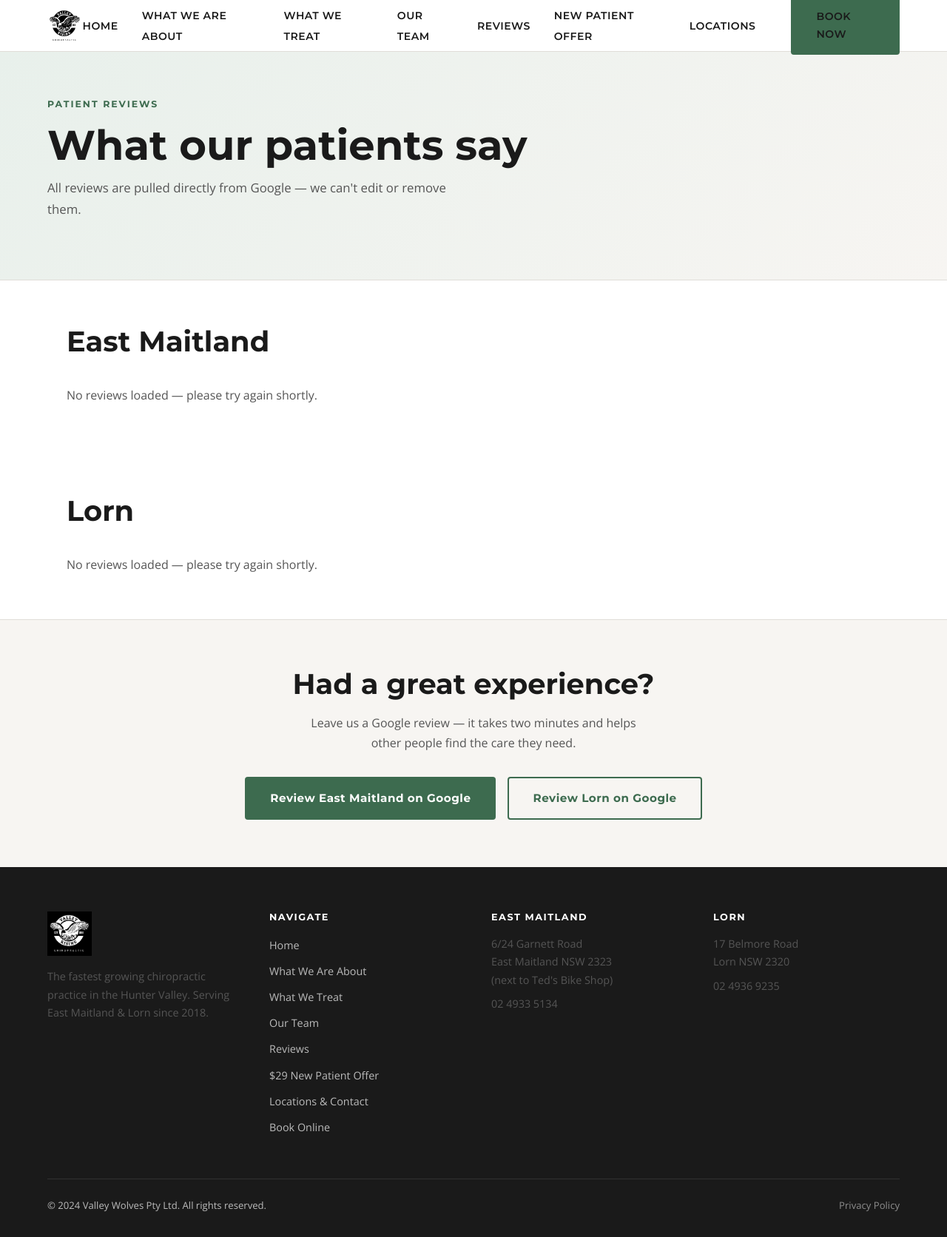
After one commit to mymedsbot/valleyrising-web, a Flask app: page /reviews in a window 1280 px wide. The commit adds this page. Shown: the whole page at 74% size. Run offline with Flask 3, Linux system fonts and the light colour scheme.

Commit message:
Add Google Places reviews widget - live reviews from both locations with 24h caching

```diff
--- a/app.py
+++ b/app.py
@@ -1,35 +1,120 @@
-from flask import Flask, render_template, send_from_directory
+from flask import Flask, render_template, send_from_directory, jsonify
 import os
+import requests
+import time
 
 app = Flask(__name__)
 
+# ── Google Places config ──────────────────────────────────────────────────────
+GOOGLE_API_KEY = os.environ.get('GOOGLE_PLACES_API_KEY', '')
+PLACES = {
+    'East Maitland': 'ChIJVzN8YLtGc2sR9xi91dt3ODs',
+    'Lorn':          'ChIJ72daE5Rpc2sRt39-Zv10Uns',
+}
+PLACES_API_BASE = 'https://places.googleapis.com/v1/places'
+REFERER = 'https://valleyrising-web-production.up.railway.app'
+
+# Simple in-memory cache: { place_id: { 'data': {...}, 'ts': float } }
+_review_cache = {}
+CACHE_TTL = 86400  # 24 hours
+
+
+def _fetch_place(place_id):
+    """Fetch rating + reviews for a single place from the Places API (New)."""
+    url = f'{PLACES_API_BASE}/{place_id}'
+    resp = requests.get(url, headers={
+        'X-Goog-Api-Key': GOOGLE_API_KEY,
+        'X-Goog-FieldMask': 'displayName,rating,userRatingCount,reviews',
+        'Referer': REFERER,
+    }, timeout=8)
+    resp.raise_for_status()
+    return resp.json()
+
+
+def get_reviews():
+    """Return reviews for all locations, using cache where fresh."""
+    result = {}
+    for location_name, place_id in PLACES.items():
+        cached = _review_cache.get(place_id)
+        if cached and (time.time() - cached['ts']) < CACHE_TTL:
+            result[location_name] = cached['data']
+            continue
+        try:
+            data = _fetch_place(place_id)
+            reviews = []
+            for r in data.get('reviews', []):
+                text = r.get('text', {}).get('text', '')
+                if not text:
+                    continue
+                reviews.append({
+                    'author':   r['authorAttribution']['displayName'],
+                    'rating':   r.get('rating', 5),
+                    'text':     text,
+                    'relative': r.get('relativePublishTimeDescription', ''),
+                    'photo':    r['authorAttribution'].get('photoUri', ''),
+                })
+            place_data = {
+                'rating':       data.get('rating', 0),
+                'review_count': data.get('userRatingCount', 0),
+                'reviews':      reviews,
+            }
+            _review_cache[place_id] = {'data': place_data, 'ts': time.time()}
+            result[location_name] = place_data
+        except Exception as e:
+            app.logger.error(f'Failed to fetch reviews for {location_name}: {e}')
+            result[location_name] = {'rating': 0, 'review_count': 0, 'reviews': []}
+    return result
+
+
+# ── Routes ────────────────────────────────────────────────────────────────────
+
 @app.route('/')
 def index():
-    return render_template('index.html')
+    places = get_reviews()
+    # Pick up to 3 reviews for the homepage snippet (mix both locations)
+    featured = []
+    for loc, data in places.items():
+        for r in data['reviews']:
+            featured.append({**r, 'location': loc})
+    featured = featured[:3]
+    return render_template('index.html', featured_reviews=featured, places=places)
+
+
+@app.route('/reviews')
+def reviews():
+    places = get_reviews()
+    return render_template('reviews.html', places=places)
+
 
 @app.route('/book')
 def book():
     return render_template('book.html')
 
+
 @app.route('/team')
 def team():
     return render_template('team.html')
+
+
+@app.route('/about')
+def about():
+    return render_template('about.html')
+
 
 @app.route('/conditions')
 def conditions():
     return render_template('conditions.html')
 
+
 @app.route('/new-patient')
 def new_patient():
     return render_template('new-patient.html')
+
 
 @app.route('/contact')
 def contact():
     return render_template('contact.html')
 
-@app.route('/about')
-def about():
-    return render_template('about.html')
 
 if __name__ == '__main__':
     port = int(os.environ.get('PORT', 5000))
--- a/static/css/style.css
+++ b/static/css/style.css
@@ -559,3 +559,46 @@ footer {
 @media (max-width: 600px) {
   .about-grid { grid-template-columns: 1fr; }
 }
+
+/* Reviews – aggregate badges */
+.reviews-aggregate { display: flex; flex-wrap: wrap; gap: 12px; margin-top: 12px; }
+.hero-aggregate { justify-content: center; margin-top: 20px; }
+.agg-badge {
+  display: inline-flex; align-items: center; gap: 8px;
+  background: white; border: 1px solid var(--border);
+  border-radius: 999px; padding: 6px 14px; font-size: 0.85rem;
+}
+.agg-badge.large { padding: 10px 20px; font-size: 1rem; }
+.agg-stars { color: #f4a400; font-weight: 700; }
+.agg-info { color: var(--grey); }
+
+/* Reviews – cards */
+.review-card {
+  background: white; border: 1px solid var(--border);
+  border-radius: 12px; padding: 28px;
+  display: flex; flex-direction: column; gap: 14px;
+}
+.review-stars { color: #f4a400; font-size: 1rem; letter-spacing: 2px; }
+.review-text {
+  font-size: 0.95rem; line-height: 1.7; color: var(--dark);
+  flex: 1;
+}
+.review-footer {
+  display: flex; align-items: center; gap: 12px; margin-top: auto;
+}
+.reviewer-photo {
+  width: 40px; height: 40px; border-radius: 50%; object-fit: cover; flex-shrink: 0;
+}
+.review-author { font-weight: 600; font-size: 0.9rem; }
+.review-location { font-size: 0.8rem; color: var(--grey); margin-top: 2px; }
+.google-badge { width: 16px; height: 16px; margin-left: auto; flex-shrink: 0; opacity: 0.7; }
+
+/* Reviews – full page grid */
+.reviews-full-grid {
+  display: grid;
+  grid-template-columns: repeat(auto-fill, minmax(320px, 1fr));
+  gap: 24px;
+}
+@media (max-width: 600px) {
+  .reviews-full-grid { grid-template-columns: 1fr; }
+}
--- a/templates/base.html
+++ b/templates/base.html
@@ -23,6 +23,7 @@
     <li><a href="/about">What We Are About</a></li>
     <li><a href="/conditions">What We Treat</a></li>
     <li><a href="/team">Our Team</a></li>
+    <li><a href="/reviews">Reviews</a></li>
     <li><a href="/new-patient">New Patient Offer</a></li>
     <li><a href="/contact">Locations</a></li>
     <li class="nav-cta"><a href="/book" class="btn btn-primary">Book Now</a></li>
@@ -48,6 +49,7 @@
         <li><a href="/about">What We Are About</a></li>
         <li><a href="/conditions">What We Treat</a></li>
         <li><a href="/team">Our Team</a></li>
+        <li><a href="/reviews">Reviews</a></li>
         <li><a href="/new-patient">$29 New Patient Offer</a></li>
         <li><a href="/contact">Locations &amp; Contact</a></li>
         <li><a href="/book">Book Online</a></li>
--- /dev/null
+++ b/templates/reviews.html
@@ -0,0 +1,72 @@
+{% extends "base.html" %}
+{% block title %}Google Reviews | Valley Rising Chiropractic{% endblock %}
+{% block meta_desc %}Read genuine Google reviews from Valley Rising Chiropractic patients across our East Maitland and Lorn locations. 4.8★ across 170+ reviews.{% endblock %}
+
+{% block content %}
+
+<div class="page-hero">
+  <div class="section-label">Patient Reviews</div>
+  <h1>What our patients say</h1>
+  <p>All reviews are pulled directly from Google — we can't edit or remove them.</p>
+  <div class="reviews-aggregate hero-aggregate">
+    {% for loc, data in places.items() %}
+      {% if data.rating %}
+      <div class="agg-badge large">
+        <span class="agg-stars">★ {{ data.rating }}</span>
+        <span class="agg-info">{{ data.review_count }} Google reviews · {{ loc }}</span>
+      </div>
+      {% endif %}
+    {% endfor %}
+  </div>
+</div>
+
+{% for location_name, data in places.items() %}
+<section style="padding: 60px 5% {% if not loop.first %}0{% endif %};">
+  <div style="max-width: 1100px; margin: 0 auto;">
+    <div style="display:flex; align-items:center; gap:16px; margin-bottom:36px; flex-wrap:wrap;">
+      <h2 style="margin:0;">{{ location_name }}</h2>
+      {% if data.rating %}
+      <div class="agg-badge">
+        <span class="agg-stars">★ {{ data.rating }}</span>
+        <span class="agg-info">{{ data.review_count }} reviews</span>
+      </div>
+      {% endif %}
+    </div>
+
+    {% if data.reviews %}
+    <div class="reviews-full-grid">
+      {% for review in data.reviews %}
+      <div class="review-card">
+        <div class="review-stars">{% for i in range(review.rating) %}★{% endfor %}</div>
+        <p class="review-text">"{{ review.text }}"</p>
+        <div class="review-footer">
+          {% if review.photo %}
+          <img src="{{ review.photo }}" alt="{{ review.author }}" class="reviewer-photo">
+          {% endif %}
+          <div>
+            <div class="review-author">{{ review.author }}</div>
+            <div class="review-location">{{ review.relative }}</div>
+          </div>
+          <img src="https://www.gstatic.com/images/branding/product/1x/googleg_16dp.png" alt="Google" class="google-badge" title="Verified Google Review">
+        </div>
+      </div>
+      {% endfor %}
+    </div>
+    {% else %}
+    <p style="color:var(--grey);">No reviews loaded — please try again shortly.</p>
+    {% endif %}
+  </div>
+</section>
+{% endfor %}
+
+<!-- Leave a review CTA -->
+<section style="background: var(--off-white); padding: 64px 5%; text-align: center; border-top: 1px solid var(--border); margin-top: 60px;">
+  <h2 style="margin-bottom: 16px;">Had a great experience?</h2>
+  <p style="color: var(--grey); max-width: 480px; margin: 0 auto 32px;">Leave us a Google review — it takes two minutes and helps other people find the care they need.</p>
+  <div style="display:flex; gap:16px; justify-content:center; flex-wrap:wrap;">
+    <a href="https://share.google/whyYrTh3OkCm0XbHM" target="_blank" rel="noopener" class="btn btn-primary">Review East Maitland on Google</a>
+    <a href="https://share.google/CEEkeX87GmR9j5ibV" target="_blank" rel="noopener" class="btn btn-secondary">Review Lorn on Google</a>
+  </div>
+</section>
+
+{% endblock %}
```
Also changed, not shown: templates/index.html (+28 -18 lines).
